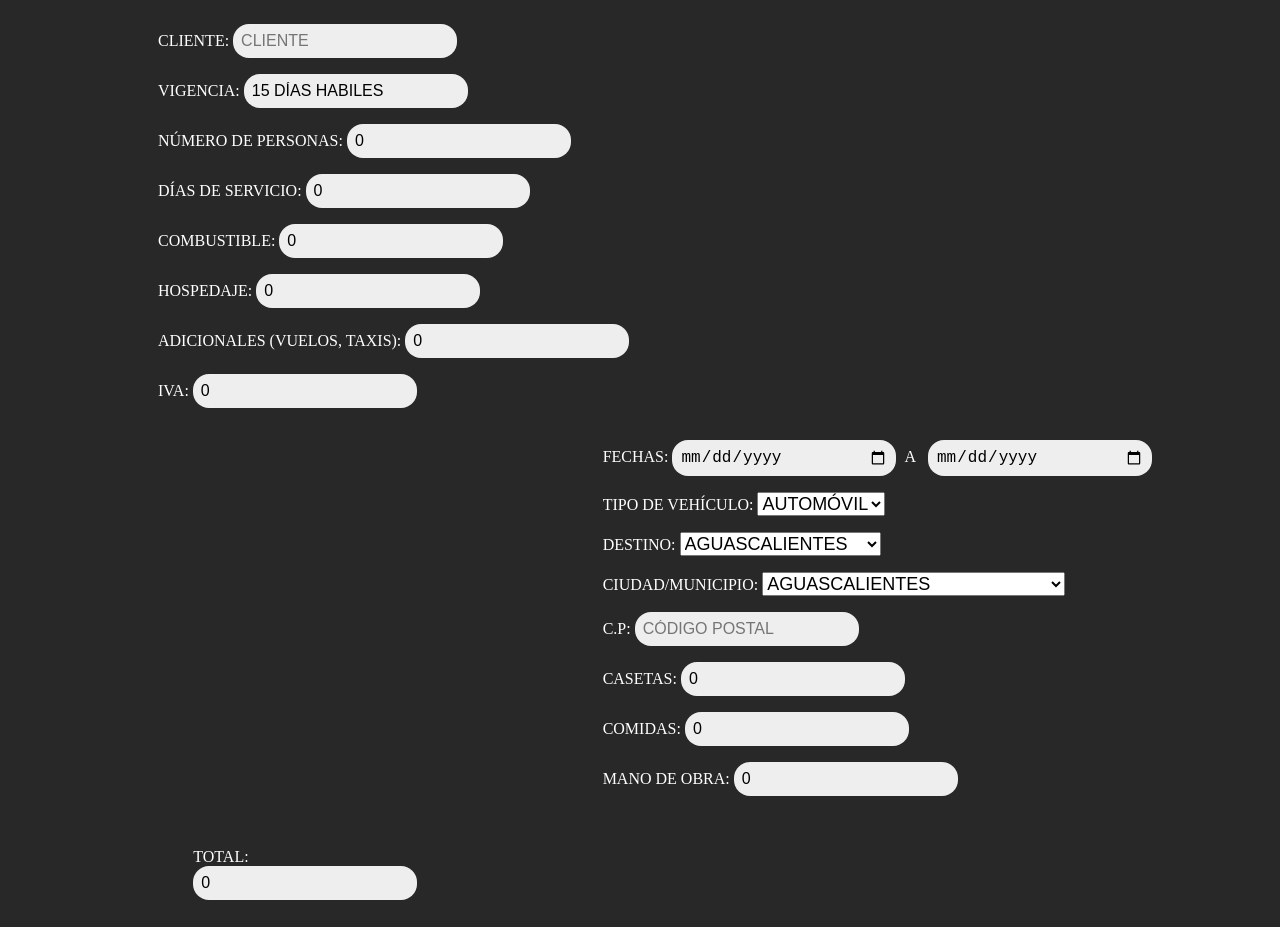
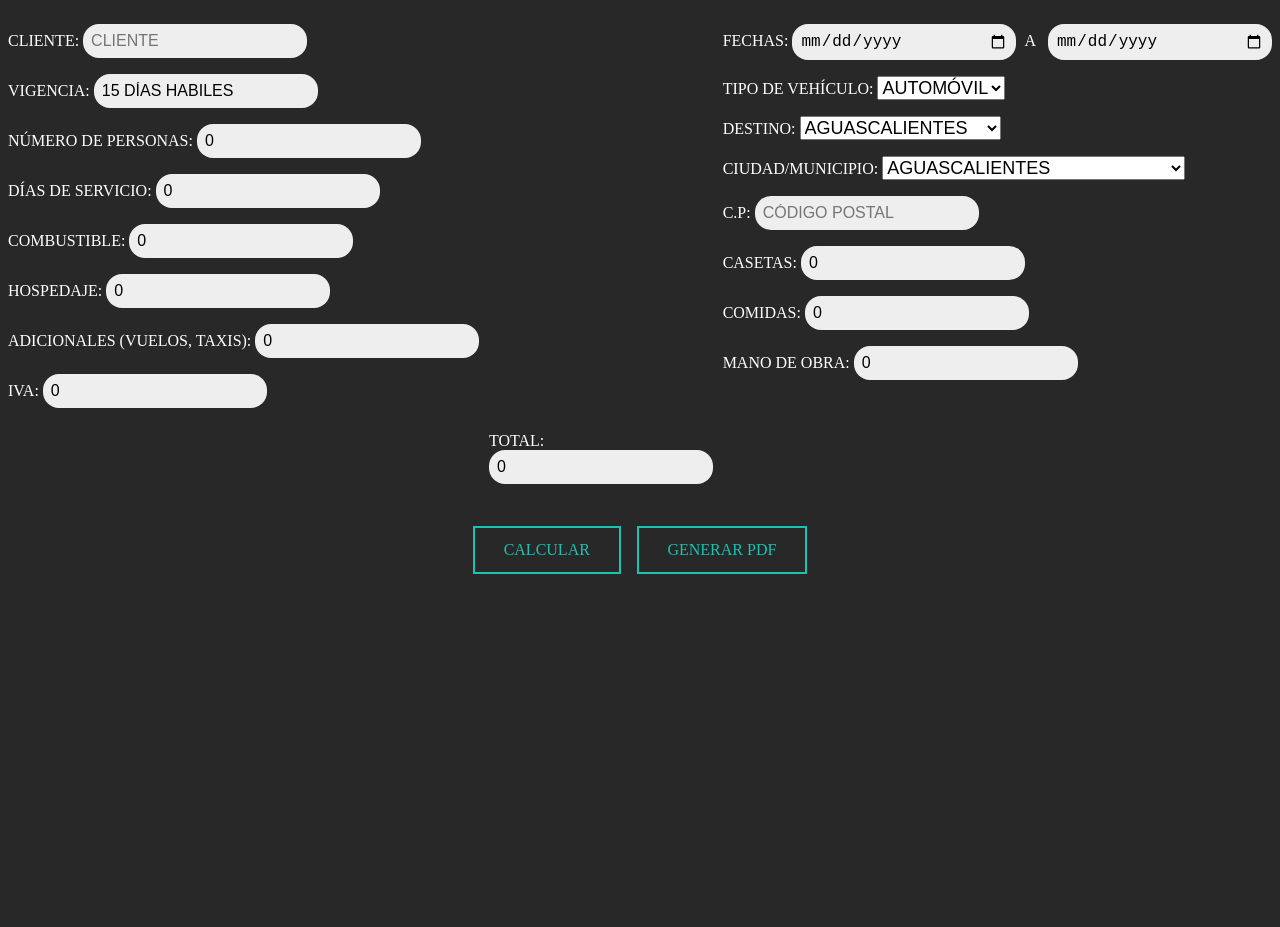
Before and after one commit to RAUTOMOTOR/RAUTOMOTOR.github.io, a plain HTML site: page index.html in a window 1280 px wide. Shown: the top 927 px of the page. After the commit the page ends 800 px from the top, so only its background shows below. Drawn offline with Linux system fonts and the light colour scheme.

Commit message:
Add files via upload

```diff
--- a/estilos.css
+++ b/estilos.css
@@ -8,12 +8,12 @@ p{
 
 #iw1 {
     float: left; /* Pegar a la izquierda */
-    padding-left: 150px; /* Padding izquierdo de 40px */
+    /*padding-left: 150px; /* Padding izquierdo de 40px */
 }
 
 #iw2 {
     float: right; /* Pegar a la derecha */
-    padding-right: 120px; /* Padding derecho de 40px */
+    /*padding-right: 120px; /* Padding derecho de 40px */
 }
 
 #iw3{
```
